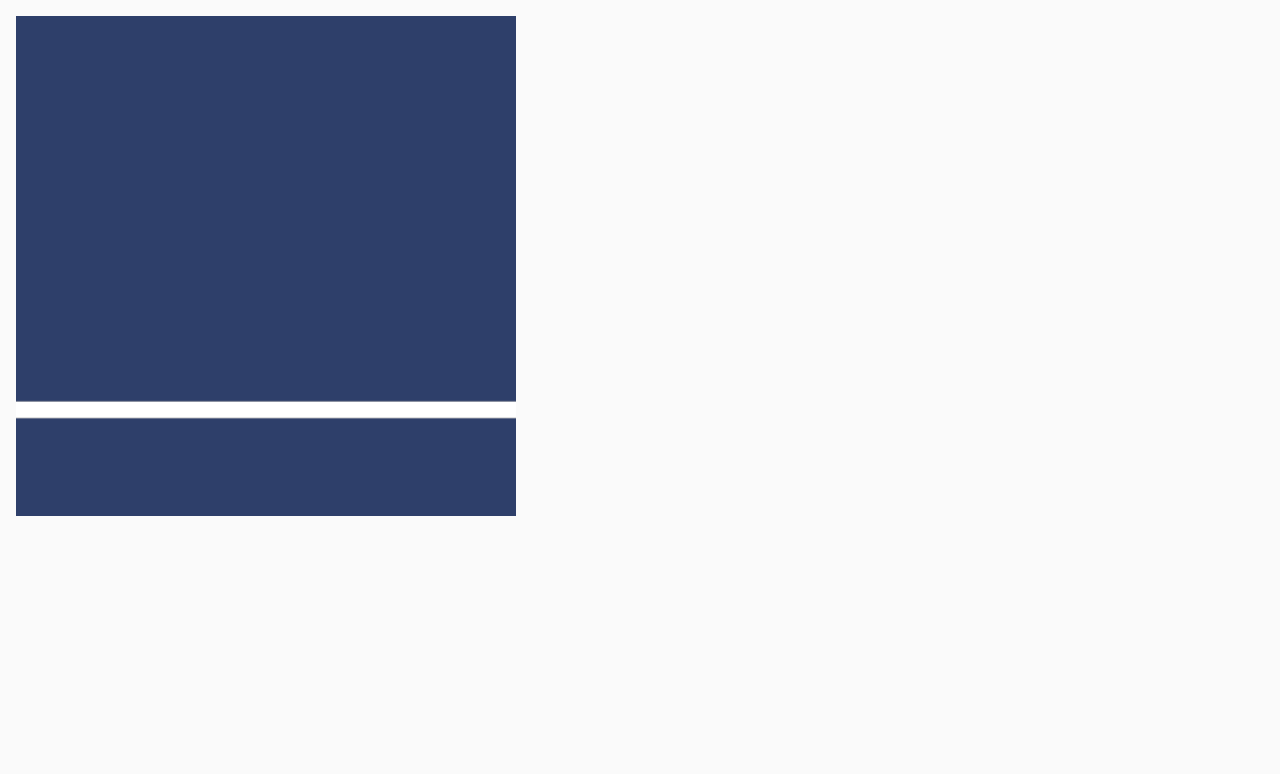
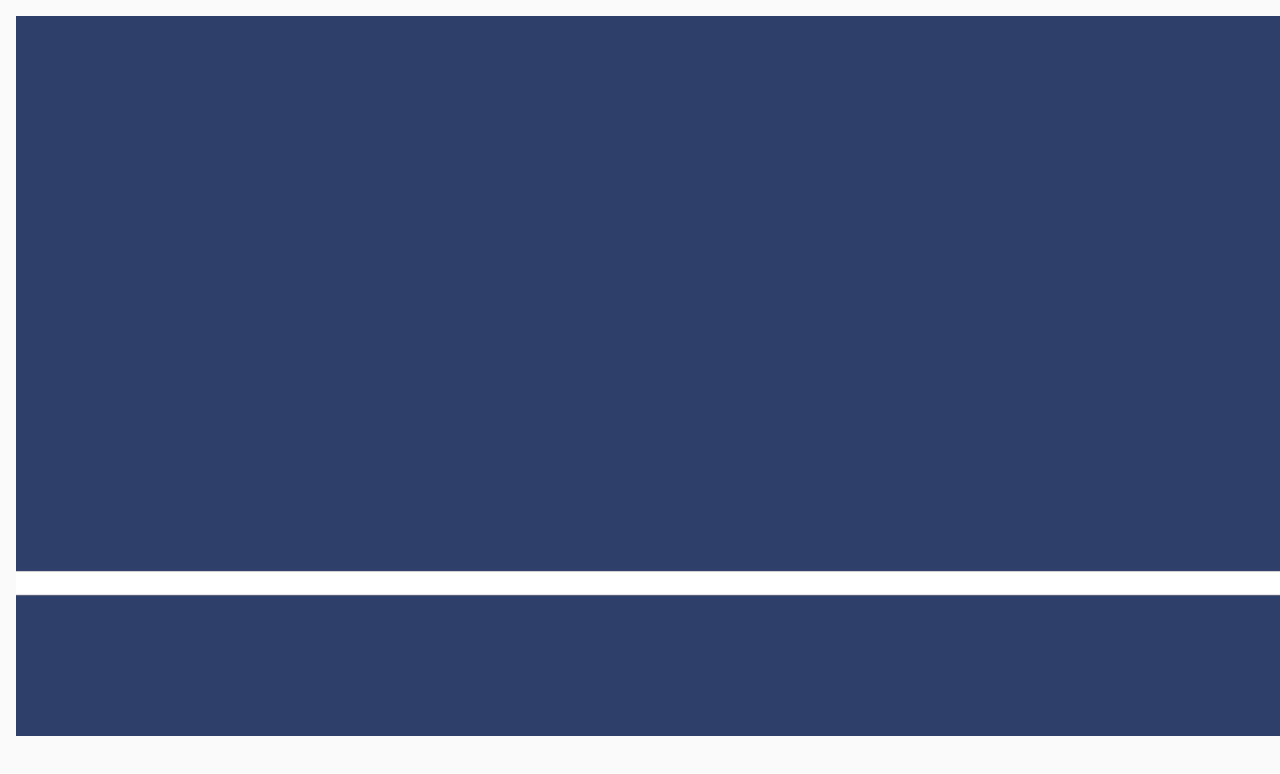
Before and after one commit to danielgamage/lenti, a website: page app/index.html in a window 1280 px wide. Drawn offline with nearby package versions, Linux system fonts and the light colour scheme; files that its build step writes are made by us from their sources.

Commit message:
setting up options

```diff
--- a/app/index.html
+++ b/app/index.html
@@ -55,7 +55,7 @@
       // convert → array & loop through
       ;[...lenticulars].map((el, i) => {
         // store instance in array for further manipulation
-        instances[i] = new Lenticula({container: el})
+        instances[i] = new Lenticula({container: el, width: 1280, height: 720})
         // initialize instance
         instances[i].init()
       })
--- a/app/scripts/main.js
+++ b/app/scripts/main.js
@@ -2,9 +2,12 @@ var Lenticula = function (options) {
   let _this = this
 
   // Config
-  this.container = options.container
-  this.imageData
-
+  this.container           = options.container
+  this.accelerometerEvents = options.accelerometerEvents || true
+  this.mouseEvents         = options.mouseEvents || true
+  this.stripWidth          = options.stripWidth || 16
+  this.height              = options.height || 50
+  this.width               = options.width || 50
 
   // Initialize
   this.init = () => {
@@ -13,12 +16,11 @@ var Lenticula = function (options) {
     _this.container.innerHTML += `<canvas />`
     _this.canvas = _this.container.querySelector(`canvas`)
     _this.ctx = _this.canvas.getContext(`2d`)
-    _this.canvas.setAttribute(`width`, `500`)
-    _this.canvas.setAttribute(`height`, `500`)
+    _this.canvas.setAttribute(`width`, _this.width)
+    _this.canvas.setAttribute(`height`, _this.height)
     _this.canvasWidth = _this.canvas.clientWidth
     _this.canvasHeight = _this.canvas.clientHeight
     _this.imageData = _this.ctx.getImageData(0, 0, _this.canvasWidth, _this.canvasHeight)
-    _this.stripWidth = 16
 
     _this.images.map((image, imageIndex) => {
       let htmlImg = new Image()
@@ -32,8 +34,31 @@ var Lenticula = function (options) {
       htmlImg.src = image.src
     })
 
-    _this.canvas.addEventListener(`mousemove`,   _this.handleMouse)
+    _this.bindEvents()
+  }
+
+  // Handle window resize
+  this.handleResize = () => {
+    _this.canvasWidth = _this.canvas.clientWidth
+    _this.canvasHeight = _this.canvas.clientHeight
+  }
+
+  // Event Binding
+  this.bindEvents = () => {
+    if (_this.mouseEvents) {
+      _this.canvas.addEventListener(`mousemove`,   _this.handleMouse)
+    }
+    if (_this.accelerometerEvents) {
+      window.addEventListener(`deviceorientation`, _this.handleOrientation)
+    }
+    window.addEventListener('resize',         _this.handleResize)
+  }
+
+  // Event Unbinding
+  this.destroy = () => {
+    _this.canvas.addEventListener(`mousemove`, _this.handleMouse)
     window.addEventListener(`deviceorientation`, _this.handleOrientation)
+    window.removeEventListener('resize', _this.handleResize)
   }
 
   // Redraw canvas
@@ -41,8 +66,8 @@ var Lenticula = function (options) {
     let data = _this.imageData.data
 
     for (let i = 0; i < data.length; i += 4) {
-      const set = ((((i / 4) % _this.canvasWidth) % _this.stripWidth) / _this.stripWidth) + (balance * _this.images.length)
-      const setClamped = Math.min(Math.max(Math.floor(set), 0), (_this.images.length - 1))
+      const set = ((((i / 4) % _this.canvasWidth) % _this.stripWidth) / _this.stripWidth) + (balance * _this.images.length - 0.5)
+      const setClamped = Math.floor(Math.min(Math.max(set, 0), (_this.images.length - 1)))
 
       data[i]     = _this.imageDataArray[setClamped].data[i]     // r
       data[i + 1] = _this.imageDataArray[setClamped].data[i + 1] // g
@@ -52,14 +77,19 @@ var Lenticula = function (options) {
     _this.ctx.putImageData(_this.imageData, 0, 0, 0, 0, _this.canvasWidth, _this.canvasHeight)
   }
 
+  // Handle mouse events
   this.handleMouse = (e) => {
     _this.redraw(e.offsetX / _this.canvasWidth)
   }
+
+  // Handle device accelerometer events
   this.handleOrientation = (e) => {
     const clamped = Math.max(Math.min(e.gamma, 45), -45)
     const balance = _this.remap(clamped, -45, 45, 0, 1)
     _this.redraw(balance)
   }
+
+  // Map values from one range to another
   this.remap = (value, inLow, inHigh, outLow, outHigh) => {
     return ( outLow + (value - inLow) * (outHigh - outLow) / (inHigh - inLow) )
   }
```
